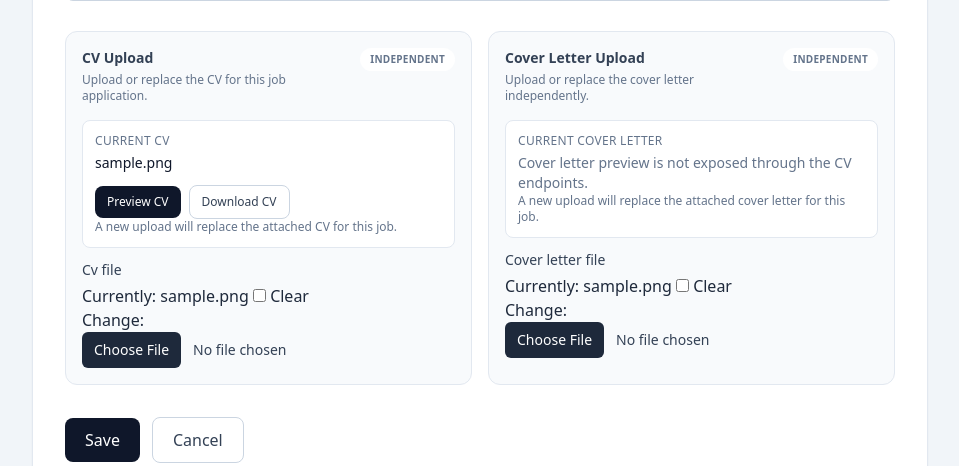
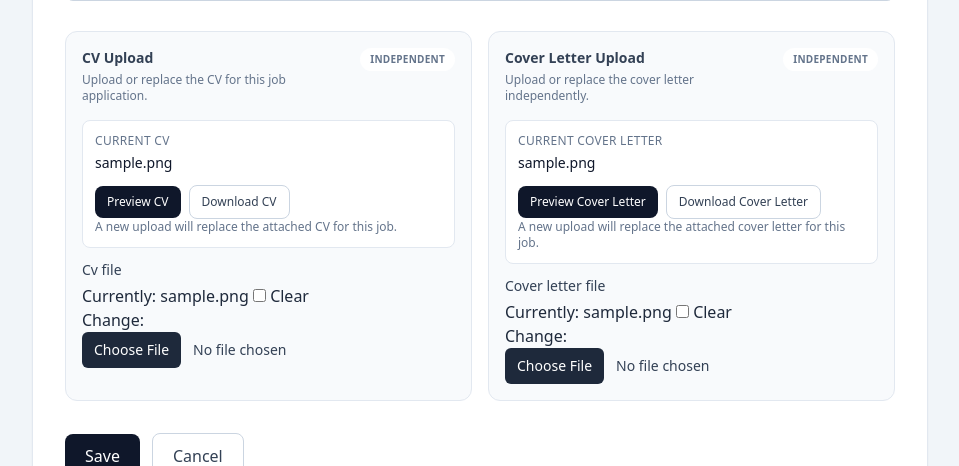
Before and after one commit to bonyaminshaznuz/jobTracker, a Django app: page /jobs/1/edit/ in a window 1280 px wide. Shown: the part 809-1275 px from the top of the page, without its empty margins (264-1223 px from the left). Run offline with Django 5.2, Linux system fonts and the light colour scheme; a user stored in the database is signed in; tables that the repository leaves empty hold one stand-in row (values such as "Sample post"); parts of the project's set-up code (start-up, migrations or seed data) failed here and were passed over; some libraries are stand-ins or nearby versions.

Commit message:
cv fixed 11

```diff
--- a/templates/jobs/job_form.html
+++ b/templates/jobs/job_form.html
@@ -65,7 +65,11 @@
                     {% if view.object and view.object.cover_letter_file %}
                         <div class="rounded-lg border border-slate-200 bg-white p-3 text-sm text-slate-600">
                             <p class="text-xs uppercase tracking-wide text-slate-500">Current Cover Letter</p>
-                            <p class="mt-1 text-sm text-slate-500">Cover letter preview is not exposed through the CV endpoints.</p>
+                            <p class="mt-1 font-medium text-slate-900">{{ view.object.cover_letter_filename }}</p>
+                            <div class="mt-3 flex flex-wrap items-center gap-2">
+                                <a class="w-full rounded-lg bg-slate-900 px-3 py-2 text-center text-xs font-medium text-white hover:bg-slate-800 sm:w-auto" href="{% url 'jobs:cover-letter-preview' view.object.pk %}" target="_blank" rel="noreferrer">Preview Cover Letter</a>
+                                <a class="w-full rounded-lg border border-slate-300 px-3 py-2 text-center text-xs font-medium text-slate-700 hover:bg-slate-50 sm:w-auto" href="{% url 'jobs:cover-letter-download' view.object.pk %}">Download Cover Letter</a>
+                            </div>
                             <p class="text-xs text-slate-500">A new upload will replace the attached cover letter for this job.</p>
                         </div>
                     {% else %}
```
